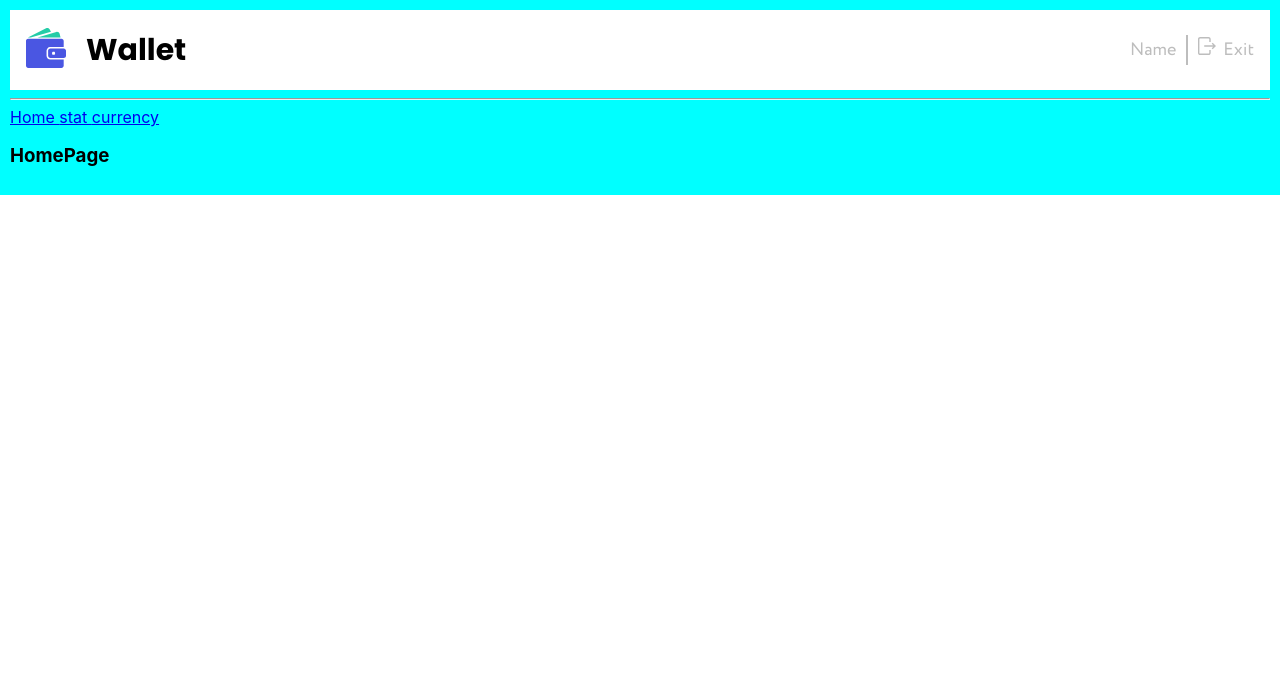
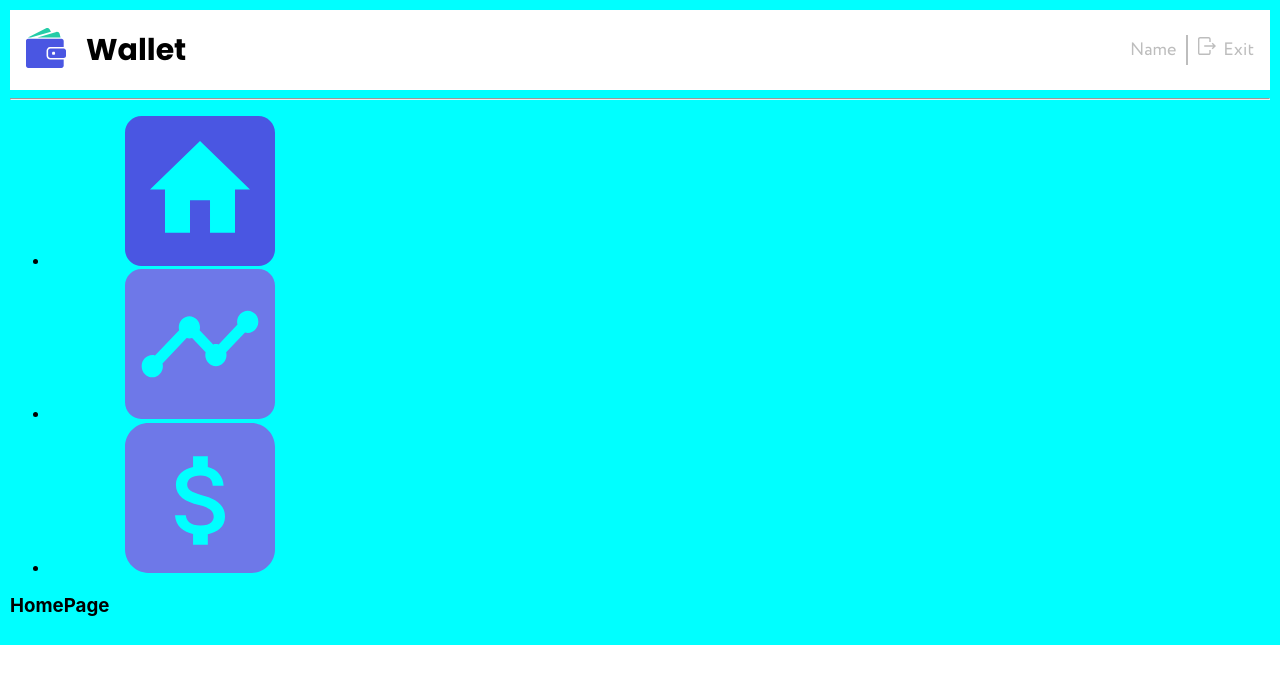
Before and after one commit to Aleksandr-Pod/FinalTeamProject, a React (Create React App) app: page /final_team_project/login in a window 1280 px wide. Both pictures are taken after a click on the button "Login". Shown: the top 684 px of the page. Built offline with nearby package versions, Linux system fonts and the light colour scheme.

Commit message:
add icons

```diff
--- a/src/components/dashboard/navMenu.js
+++ b/src/components/dashboard/navMenu.js
@@ -1,11 +1,32 @@
 import { Link } from 'react-router-dom';
+import sprite from '../../images/sprite.svg';
 
 export const NavMenu = () => {
   return (
-    <>
-      <Link to="/home">Home </Link>
-      <Link to="/diagram">stat </Link>
-      <Link to="/currency">currency</Link>
-    </>
+    <nav>
+      <ul>
+        <li>
+          <Link to="/home">
+            <svg>
+              <use href={`${sprite}#icon-home`}></use>
+            </svg>
+          </Link>
+        </li>
+        <li>
+          <Link to="/diagram">
+            <svg>
+              <use href={`${sprite}#icon-statistics`}></use>
+            </svg>
+          </Link>
+        </li>
+        <li>
+          <Link to="/currency">
+            <svg>
+              <use href={`${sprite}#icon-currency`}></use>
+            </svg>
+          </Link>
+        </li>
+      </ul>
+    </nav>
   );
 };
```
